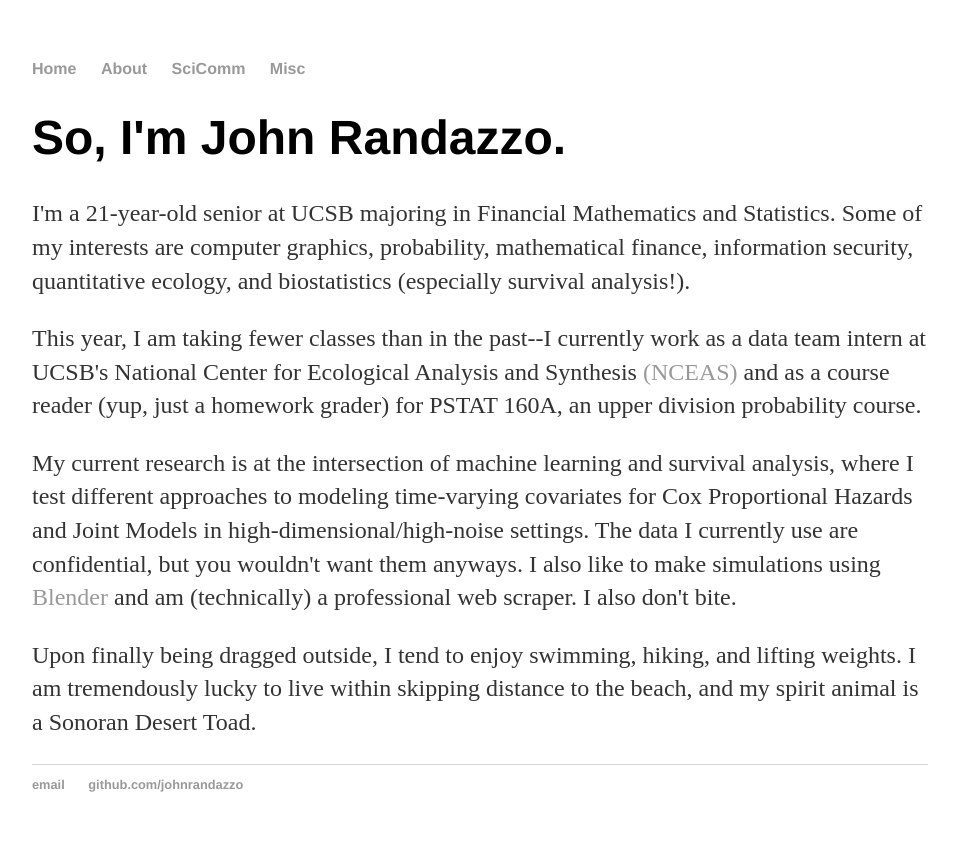
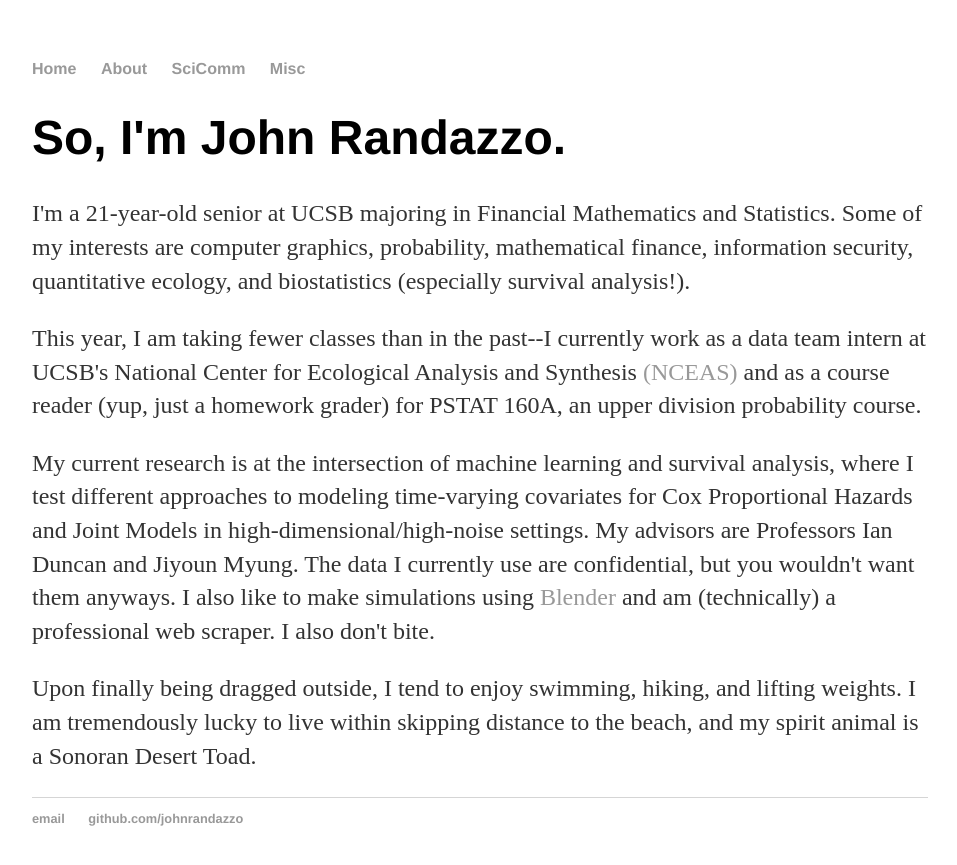
Before and after one commit to johnrandazzo/johnrandazzo.github.io, a Jekyll site: the page built from about/index.html, in a window 1280 px wide. Shown: the top 865 px of the page, without its empty margins (160-1117 px from the left). Built offline with Jekyll 4.4.1, drawn with Linux system fonts in a browser that asks for light colours.

Commit message:
Update index.html

```diff
--- a/about/index.html
+++ b/about/index.html
@@ -7,6 +7,6 @@ title: About Me
 	<h1>So, I'm John Randazzo.</h1>
 	<p>I'm a 21-year-old senior at UCSB majoring in Financial Mathematics and Statistics. Some of my interests are computer graphics, probability, mathematical finance, information security, quantitative ecology, and biostatistics (especially survival analysis!). </p>
 	<p>This year, I am taking fewer classes than in the past--I currently work as a data team intern at UCSB's National Center for Ecological Analysis and Synthesis <a href="https://www.nceas.ucsb.edu/"> (NCEAS) </a> and as a course reader (yup, just a homework grader) for PSTAT 160A, an upper division probability course.</p>
-	<p>My current research is at the intersection of machine learning and survival analysis, where I test different approaches to modeling time-varying covariates for Cox Proportional Hazards and Joint Models in high-dimensional/high-noise settings. The data I currently use are confidential, but you wouldn't want them anyways. I also like to make simulations using <a href="https://www.blender.org/"> Blender </a> and am (technically) a professional web scraper. I also don't bite.</p>
+	<p>My current research is at the intersection of machine learning and survival analysis, where I test different approaches to modeling time-varying covariates for Cox Proportional Hazards and Joint Models in high-dimensional/high-noise settings. My advisors are Professors Ian Duncan and Jiyoun Myung. The data I currently use are confidential, but you wouldn't want them anyways. I also like to make simulations using <a href="https://www.blender.org/"> Blender </a> and am (technically) a professional web scraper. I also don't bite.</p>
 	<p>Upon finally being dragged outside, I tend to enjoy swimming, hiking, and lifting weights. I am tremendously lucky to live within skipping distance to the beach, and my spirit animal is a Sonoran Desert Toad. </p>
 </div><!-- /.blurb -->
```
